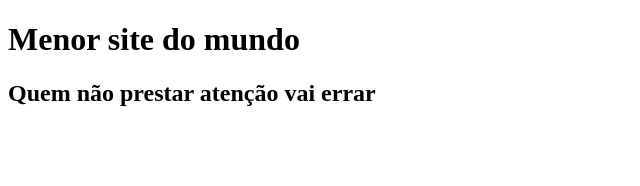
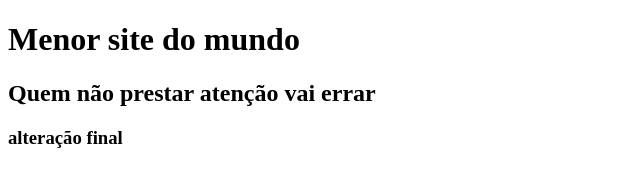
Before and after one commit to GustaAlmeida751/aula-git, a plain HTML site: page index.html in a window 1280 px wide. Shown: the whole page, without its empty margins (0-640 px from the left). Drawn offline with Linux system fonts and the light colour scheme.

Commit message:
commit 3 14-04

```diff
--- a/index.html
+++ b/index.html
@@ -8,5 +8,6 @@
 <body>
     <h1>Menor site do mundo</h1>
     <h2>Quem não prestar atenção vai errar</h2>
+    <h3>alteração final</h3>
 </body>
 </html>
```
